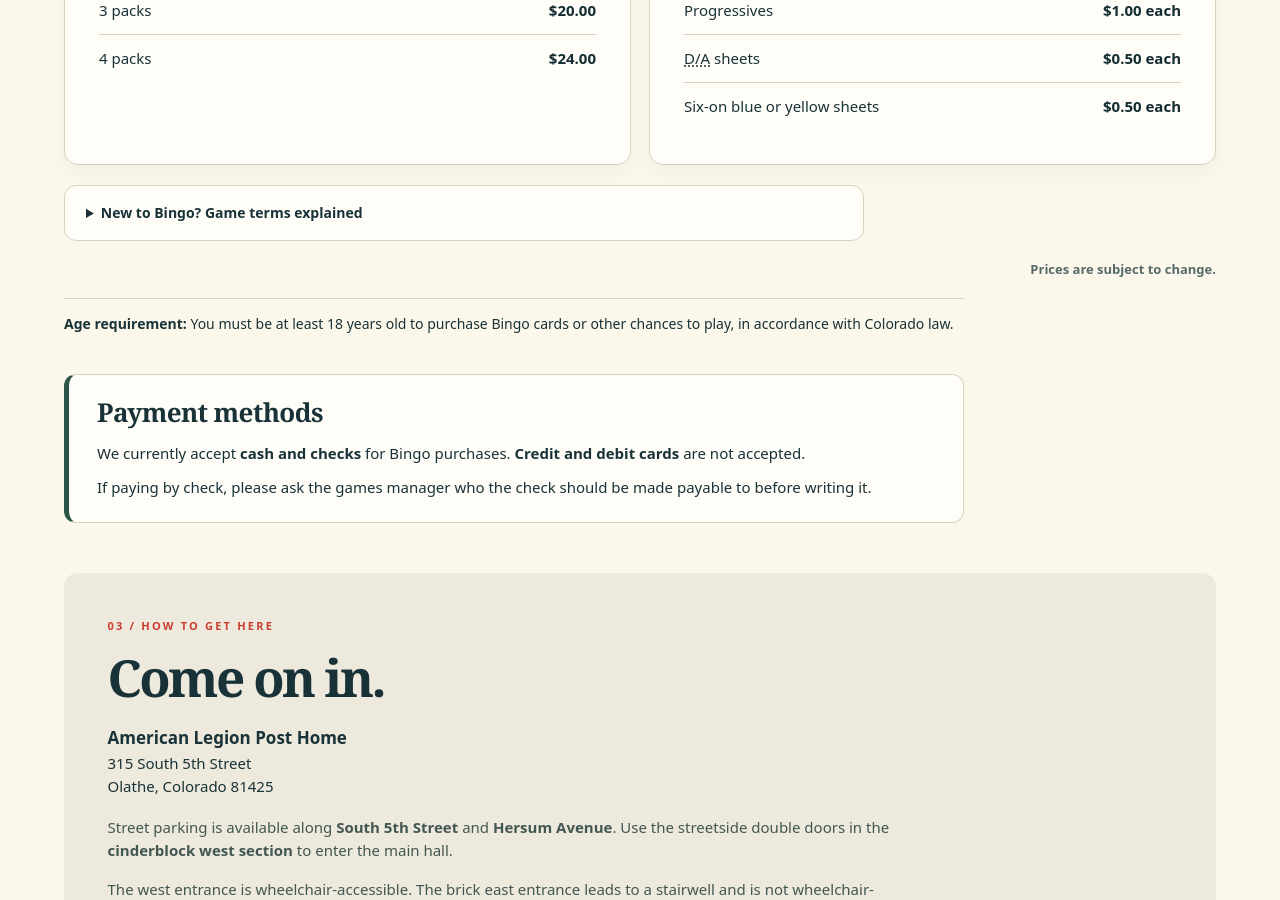
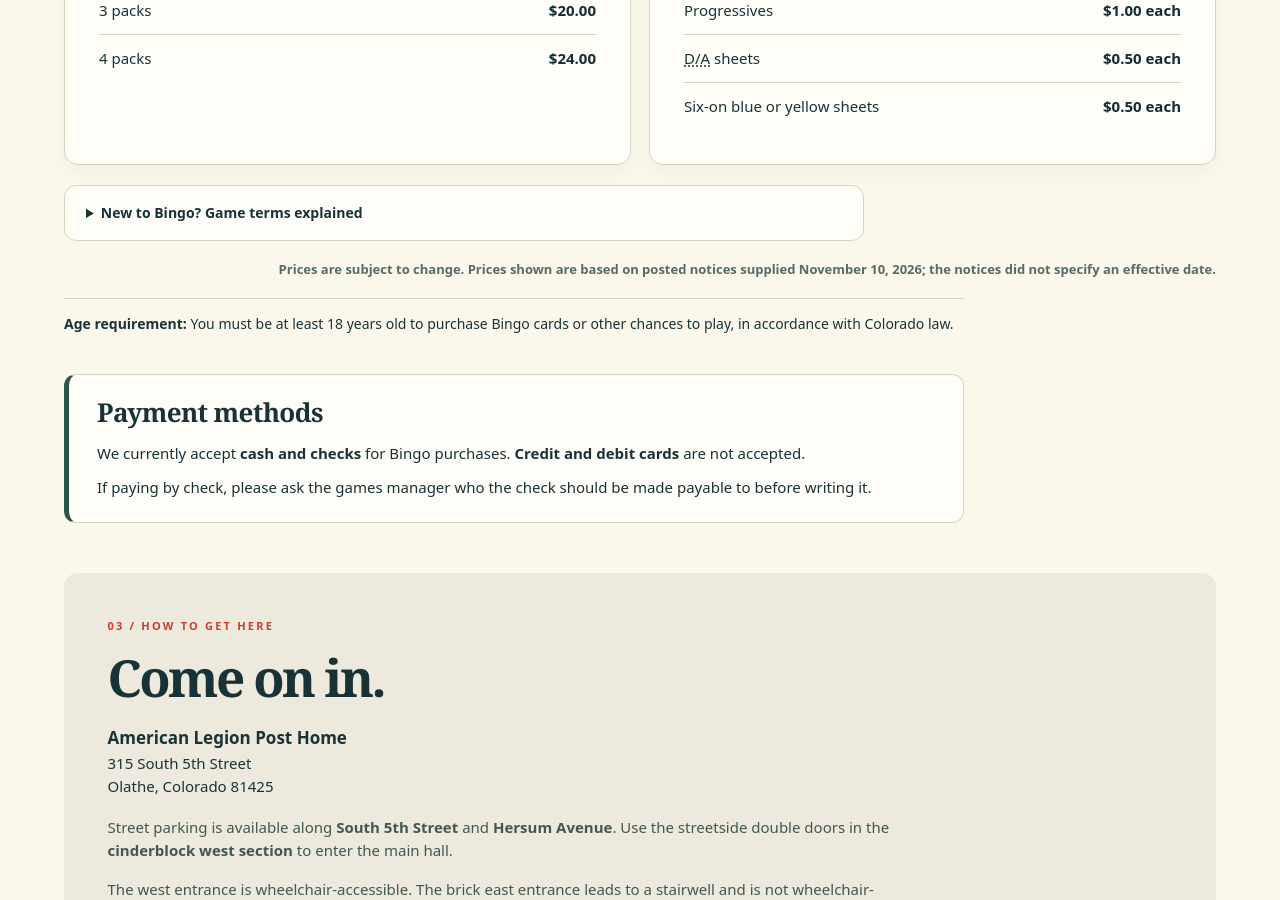
Before and after one commit to SPIERS-DENNIS-POST/spiers-dennis-post.github.io, a Jekyll site: the page built from donate/bingo/index.md, in a window 1280 px wide and 900 px high, scrolled down 1895 px. Built offline with Jekyll 4.4.1, drawn with Linux system fonts in a browser that asks for light colours.

Commit message:
Clarify supplied date of Bingo price notices

```diff
--- a/donate/bingo/index.md
+++ b/donate/bingo/index.md
@@ -54,7 +54,7 @@ source_ids: [colorado-bingo-underage-purchase-law]
 <div><dt>{{ item.term | escape }}</dt><dd>{{ item.meaning | escape }}</dd></div>
 {% endfor %}
 </dl></details>
-<p class="bingo-price-note">Prices are subject to change.</p>
+<p class="bingo-price-note">Prices are subject to change. Prices shown are based on posted notices supplied November 10, 2026; the notices did not specify an effective date.</p>
 <p class="bingo-age-note"><strong>Age requirement:</strong> You must be at least {{ site.data.bingo.minimum_purchase_age }} years old to purchase Bingo cards or other chances to play, in accordance with Colorado law.</p>
 <section class="bingo-payment" aria-labelledby="bingo-payment-title">
 <h3 id="bingo-payment-title">Payment methods</h3>
```
